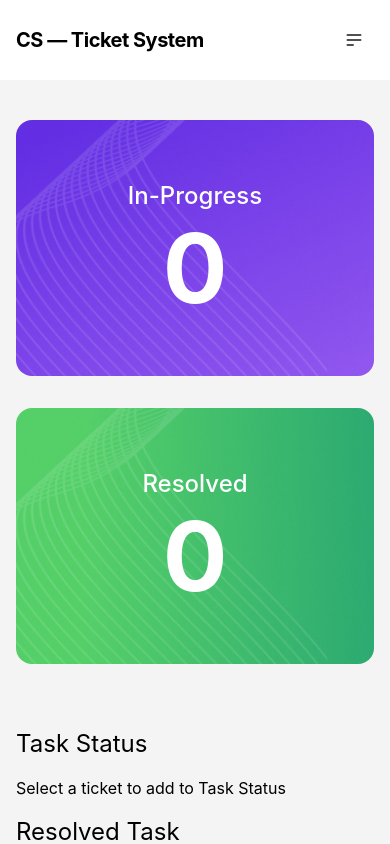
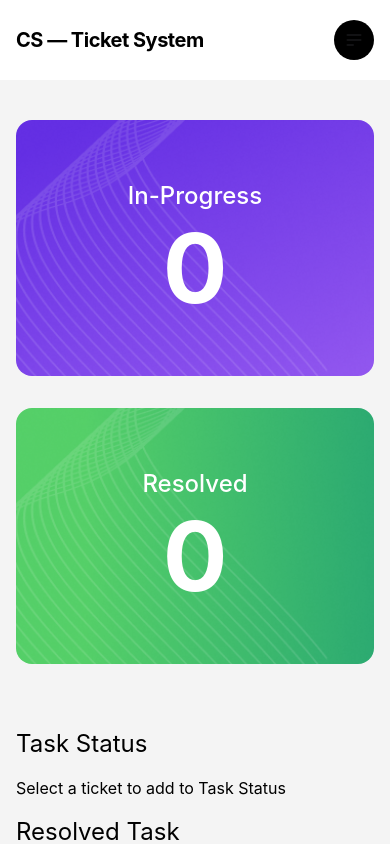
Before and after one commit to sazid-coder/restart_assingment_2, a React (Vite) app: page / in a window 390 px wide. Shown: the top 844 px of the page. Built offline with nearby package versions, Linux system fonts and the light colour scheme.

Commit message:
final submit

```diff
--- a/src/component/nav/Nav.jsx
+++ b/src/component/nav/Nav.jsx
@@ -23,7 +23,7 @@ const Nav = () => {
                         </button>
                     </div>
 
-                    <button className="lg:hidden btn btn-ghost btn-circle">
+                    <button className="lg:hidden btn btn-ghost btn-circle bg-black">
                         <svg xmlns="http://www.w3.org/2000/svg" className="h-5 w-5" fill="none" viewBox="0.0 0 24 24" stroke="currentColor"><path strokeLinecap="round" strokeLinejoin="round" strokeWidth="2" d="M4 6h16M4 12h16M4 18h7" /></svg>
                     </button>
                 </nav>
--- a/src/component/ticket/Tickets.jsx
+++ b/src/component/ticket/Tickets.jsx
@@ -18,7 +18,7 @@ const Tickets = () => {
             const toalProgress = [...inProgress, ticket.title];
             setInProgress(toalProgress);
         }
-        toast("Task Selected");
+        toast.warn("Task Selected");
 
     }
 
@@ -26,7 +26,7 @@ const Tickets = () => {
         const updatetask = inProgress.filter(item => item !== title);
         setInProgress(updatetask);
         setResolveTask(prev => [...prev, title]);
-        toast("Task Completed");
+        toast.success("Task Completed");
     }
 
     const [count, setCount] = useState(0);
```
